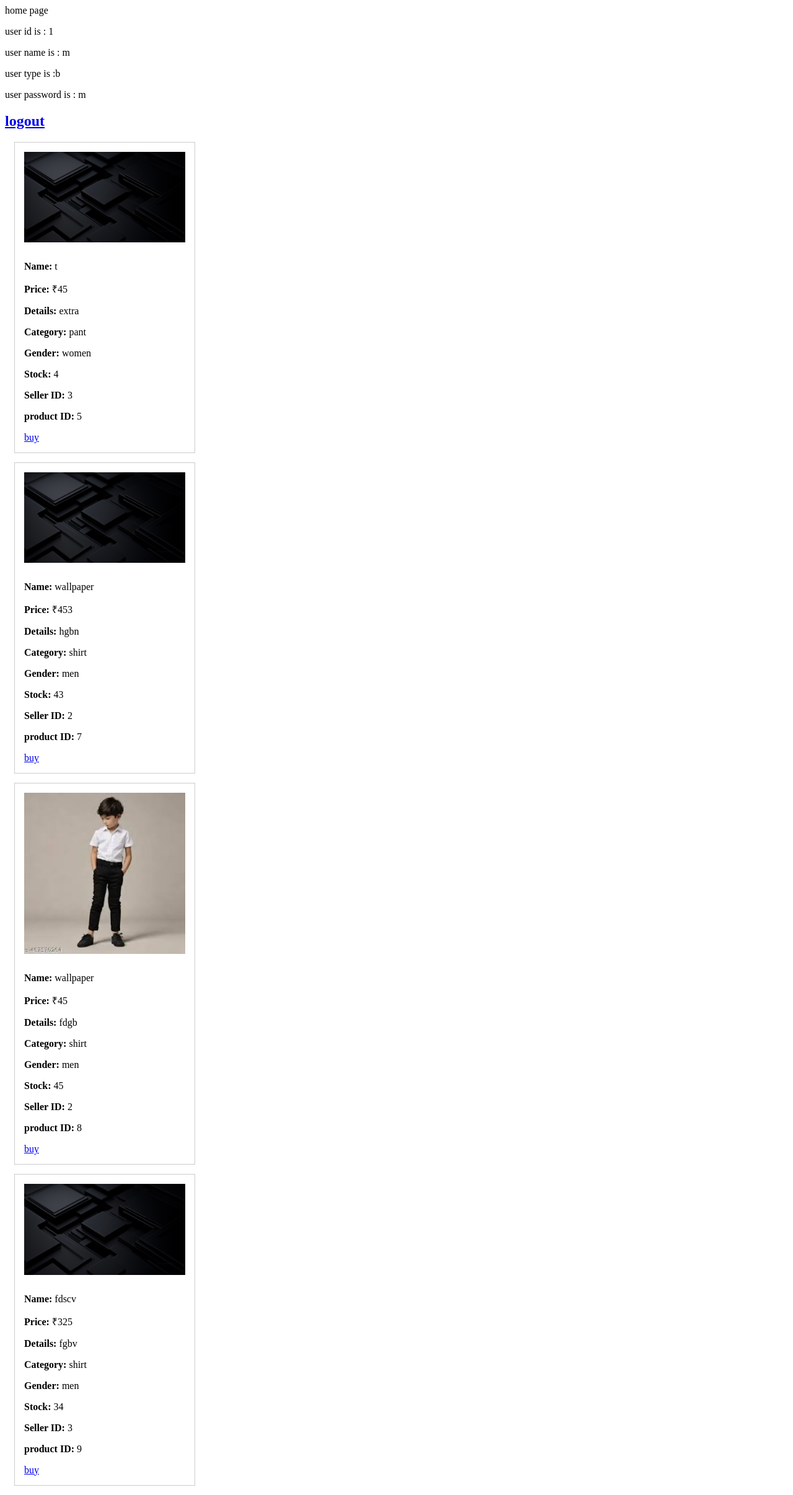
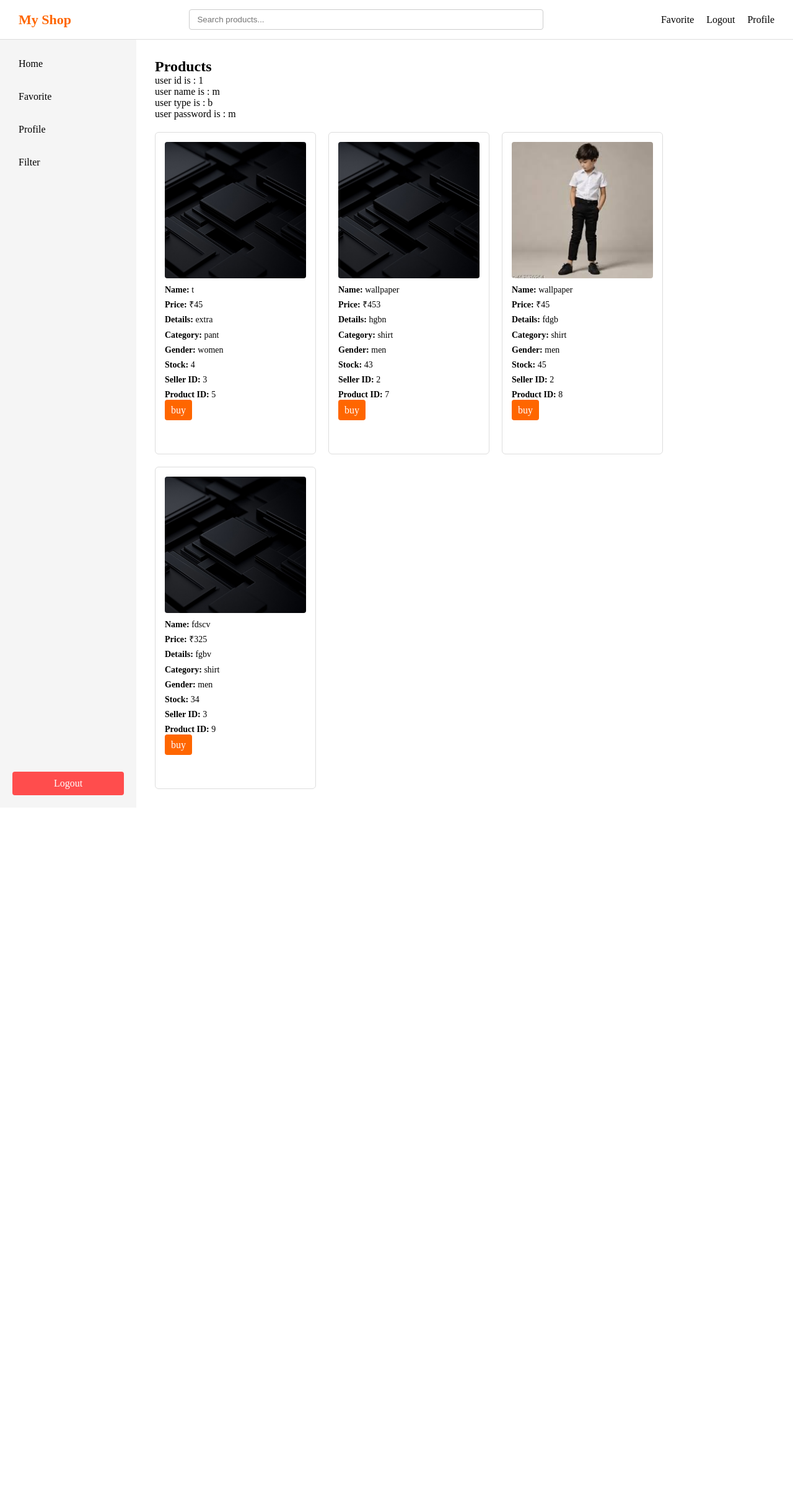
Before and after one commit to mayank-tagline/e-commerce, a Flask app: page /home in a window 1280 px wide. Shown: the whole page at 62% size. After the commit the page ends 1283 px from the top, so only its background shows below. Run offline with Flask 3, Linux system fonts and the light colour scheme; a user stored in the database is signed in.

Commit message:
add sidebar and header in home page

```diff
--- /dev/null
+++ b/static/style.css
@@ -0,0 +1,164 @@
+/* ================= RESET ================= */
+* {
+    margin: 0;
+    padding: 0;
+    box-sizing: border-box;
+}
+
+/* ================= HEADER ================= */
+.header {
+    display: flex;
+    align-items: center;
+    justify-content: space-between;
+    padding: 15px 30px;
+    background-color: #ffffff;
+    border-bottom: 1px solid #ddd;
+    width: 100%;
+}
+
+.logo {
+    font-size: 22px;
+    font-weight: bold;
+    color: #ff6600;
+    white-space: nowrap;
+}
+
+.searchbar {
+    flex: 1;
+    display: flex;
+    justify-content: center;
+}
+
+.searchbar input {
+    width: 60%;
+    min-width: 250px;
+    padding: 8px 12px;
+    border: 1px solid #ccc;
+    border-radius: 4px;
+}
+
+.right {
+    display: flex;
+    align-items: center;
+    gap: 20px;
+    white-space: nowrap;
+}
+
+.right a,
+.right div {
+    text-decoration: none;
+    color: #000;
+    cursor: pointer;
+    font-weight: 500;
+}
+
+/* ================= LAYOUT ================= */
+.layout {
+    display: flex;
+    height: calc(100vh - 70px); /* HEADER HEIGHT FIX */
+}
+
+/* ================= SIDEBAR ================= */
+.sidebar {
+    width: 220px;
+    height: 100%;
+    background-color: #f5f5f5;
+    padding: 20px;
+
+    display: flex;
+    flex-direction: column;
+}
+
+/* Scrollable section */
+.sidebar .top {
+    flex: 1;                     /* TAKE AVAILABLE SPACE */
+    overflow-y: auto;            /* ENABLE SCROLL */
+    display: flex;
+    flex-direction: column;
+    gap: 15px;
+}
+
+.sidebar .top div {
+    padding: 10px;
+    cursor: pointer;
+    border-radius: 4px;
+}
+
+.sidebar .top div:hover {
+    background-color: #ddd;
+}
+
+/* Logout fixed bottom */
+.sidebar .logout {
+    padding: 10px;
+    background-color: #ff4d4d;
+    color: white;
+    text-align: center;
+    border-radius: 4px;
+    cursor: pointer;
+    flex-shrink: 0;
+}
+
+/* ================= MAIN ================= */
+.main {
+    flex: 1;
+    padding: 30px;
+    background-color: #ffffff;
+    overflow-y: auto;
+}
+
+/* ================= PRODUCTS GRID ================= */
+.products {
+    display: grid;
+    grid-template-columns: repeat(auto-fill, 260px); /* FIXED WIDTH */
+    gap: 20px;
+    margin-top: 20px;
+}
+
+/* ================= PRODUCT CARD ================= */
+.products > div {
+    width: 260px;
+    height: 520px;                /* FIXED HEIGHT */
+    border: 1px solid #ddd;
+    border-radius: 6px;
+    padding: 15px;
+    background-color: #fff;
+
+    display: flex;
+    flex-direction: column;
+    overflow: hidden;
+}
+
+/* ================= PRODUCT IMAGE ================= */
+.products img {
+    width: 100%;
+    height: 220px;                /* FIXED IMAGE HEIGHT */
+    object-fit: cover;
+    border-radius: 4px;
+    margin-bottom: 10px;
+}
+
+/* ================= PRODUCT TEXT ================= */
+.products p {
+    font-size: 14px;
+    margin-bottom: 6px;
+    line-height: 1.3;
+}
+
+/* ================= BUTTONS ================= */
+.buybutton a,
+.products button {
+    margin-top: auto;
+    padding: 8px 10px;
+    border-radius: 4px;
+    text-align: center;
+    background-color: #ff6600;
+    color: white;
+    text-decoration: none;
+    border: none;
+    cursor: pointer;
+}
+
+.delete-form button {
+    background-color: #ff4d4d;
+}
--- a/templates/home.html
+++ b/templates/home.html
@@ -5,50 +5,67 @@
     <meta charset="UTF-8">
     <meta name="viewport" content="width=device-width, initial-scale=1.0">
     <title>home page</title>
+    <link rel="stylesheet" href="{{ url_for('static', filename='style.css') }}">
 </head>
 
 <body>
-    <header>
+
+    <!-- HEADER -->
     <div class="header">
-            <div class="logo">
+        <div class="logo">My Shop</div>
 
+        <div class="searchbar">
+            <input type="text" placeholder="Search products..." />
         </div>
-            <div class="favorite">
 
-            </div>
-            <div class="logout">
-
-            </div>
-            <div class="profile">
-
+        <div class="right">
+            <div class="favorite">Favorite</div>
+            <div class="logout"><a href="/logout">Logout</a></div>
+            <div class="profile">Profile</div>
         </div>
     </div>
-        <div>home page</div>
+
+    <!-- LAYOUT -->
+    <div class="layout">
+
+        <!-- SIDEBAR -->
+        <div class="sidebar">
+
+            <div class="top">
+                <div class="home">Home</div>
+                <div class="favorite">Favorite</div>
+                <div class="profile">Profile</div>
+                {% if user.user_type == 's' %}
+                <div class="my_product">My Product</div>
+                <div class="filter">Filter</div>
+                {% else %}
+                <div class="filter">Filter</div>
+                {% endif %}
+            </div>
+            <div class="logout">Logout</div>
+        </div>
+
+        <!-- MAIN -->
+        <div class="main">
+            <h2>Products</h2>
 
             {% if user %}
+            <p>user id is : {{ user.id }}</p>
+            <p>user name is : {{ user.username }}</p>
+            <p>user type is : {{ user.user_type }}</p>
+            <p>user password is : {{ user.password }}</p>
+            {% endif %}
 
-        <p> user id is : {{user.id}}</p>
-        <p> user name is : {{user.username}}</p>
-        <p>user type is :{{user.user_type}}</p>
-        <p>user password is : {{user.password}}</p>
-
-        {% endif %}
-    </header>
-
-
-    <div class="logout">
-        <h2><a href="/logout">logout</a></h2>
-    </div>
-    {% if user.user_type== 's' %}
+            {% if user.user_type == 's' %}
             <p>user is seller</p>
-    <a href="{{ url_for ('addproduct' , seller_id= user.id)}}">add your product </a>
+            <a href="{{ url_for('addproduct', seller_id=user.id) }}">add your product</a>
 
             {% if products %}
+            <div class="products">
                 {% for product in products %}
-    <div style="border: 1px solid #ccc; padding: 15px; width: 260px; margin: 15px;">
+                <div class="product-card">
 
-        <img src="{{ url_for('static', filename='uploads/' + product.product_image) }}"
-            style="width: 100%; height: auto; margin-bottom: 10px;">
+                    <img src="{{ url_for('static', filename='uploads/' + product.product_image) }}">
 
                     <p><strong>Name:</strong> {{ product.product_name }}</p>
                     <p><strong>Price:</strong> ${{ product.product_price }}</p>
@@ -59,29 +76,28 @@
                     <p><strong>Seller ID:</strong> {{ product.seller_id }}</p>
 
                     <h3>
-            <a href="{{ url_for ('update' , product_id = product.id)  }}">update your product</a>
+                        <a href="{{ url_for('update', product_id=product.id) }}">update your product</a>
                     </h3>
 
-        <form method="post" action="{{ url_for('delete', product_id=product.id) }}" class="delete-form">
-
+                    <form method="post"
+                          action="{{ url_for('delete', product_id=product.id) }}"
+                          class="delete-form">
                         <button type="submit">Delete your product</button>
-
                     </form>
 
-
                 </div>
-
                 {% endfor %}
-
+            </div>
             {% endif %}
 
             {% else %}
+
             {% if products %}
+            <div class="products">
                 {% for product in products %}
-    <div style="border: 1px solid #ccc; padding: 15px; width: 260px; margin: 15px;">
+                <div class="product-card">
 
-        <img src="{{ url_for('static', filename='uploads/' + product.product_image) }}"
-            style="width: 100%; height: auto; margin-bottom: 10px;">
+                    <img src="{{ url_for('static', filename='uploads/' + product.product_image) }}">
 
                     <p><strong>Name:</strong> {{ product.product_name }}</p>
                     <p><strong>Price:</strong> ₹{{ product.product_price }}</p>
@@ -90,38 +106,35 @@
                     <p><strong>Gender:</strong> {{ product.product_gender }}</p>
                     <p><strong>Stock:</strong> {{ product.product_stock }}</p>
                     <p><strong>Seller ID:</strong> {{ product.seller_id }}</p>
-        <p><strong>product ID:</strong> {{ product.id }}</p>
+                    <p><strong>Product ID:</strong> {{ product.id }}</p>
+
                     <div class="buybutton">
-            <a href="{{  url_for ('buyButton', product_id = product.id)}}">buy</a>
+                        <a href="{{ url_for('buyButton', product_id=product.id) }}">buy</a>
                     </div>
 
-
                 </div>
-
                 {% endfor %}
+            </div>
+            {% endif %}
 
             {% endif %}
 
+        </div>
+    </div>
 
-    {% endif %}
-
+    <!-- DELETE CONFIRM -->
     <script>
         document.addEventListener('DOMContentLoaded', function () {
-
             const forms = document.querySelectorAll('.delete-form');
-
             forms.forEach(form => {
                 form.addEventListener('submit', function (e) {
                     if (!confirm('Are you sure you want to delete this product?')) {
-                        e.preventDefault(); // STOP delete
+                        e.preventDefault();
                     }
                 });
             });
-
         });
     </script>
 
-
 </body>
-
 </html>
```
Also changed, not shown: templates/addProduct.html (+25 -19 lines), templates/extra.html (added, +11 -0 lines), instance/data.db, static/uploads/k_pant3.jpeg (added). Lines whose indentation alone changed are shown as unchanged.
